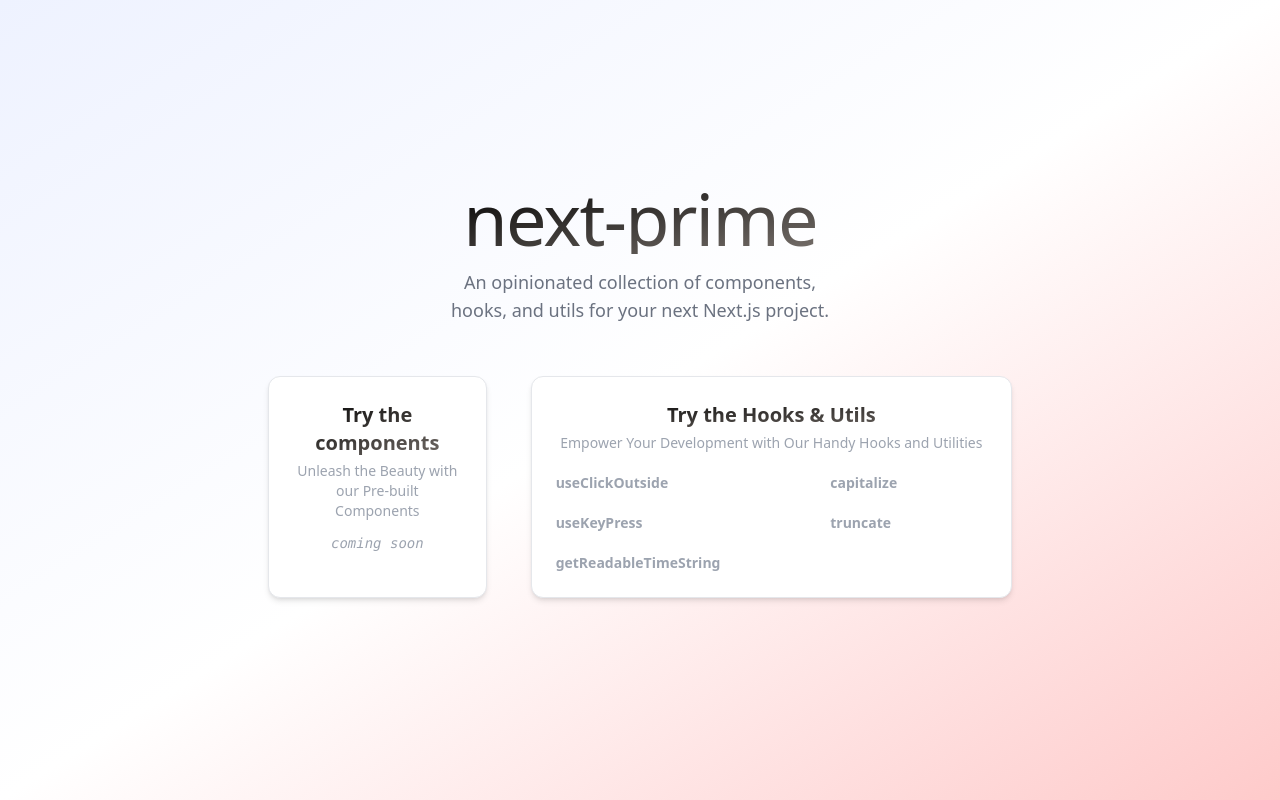
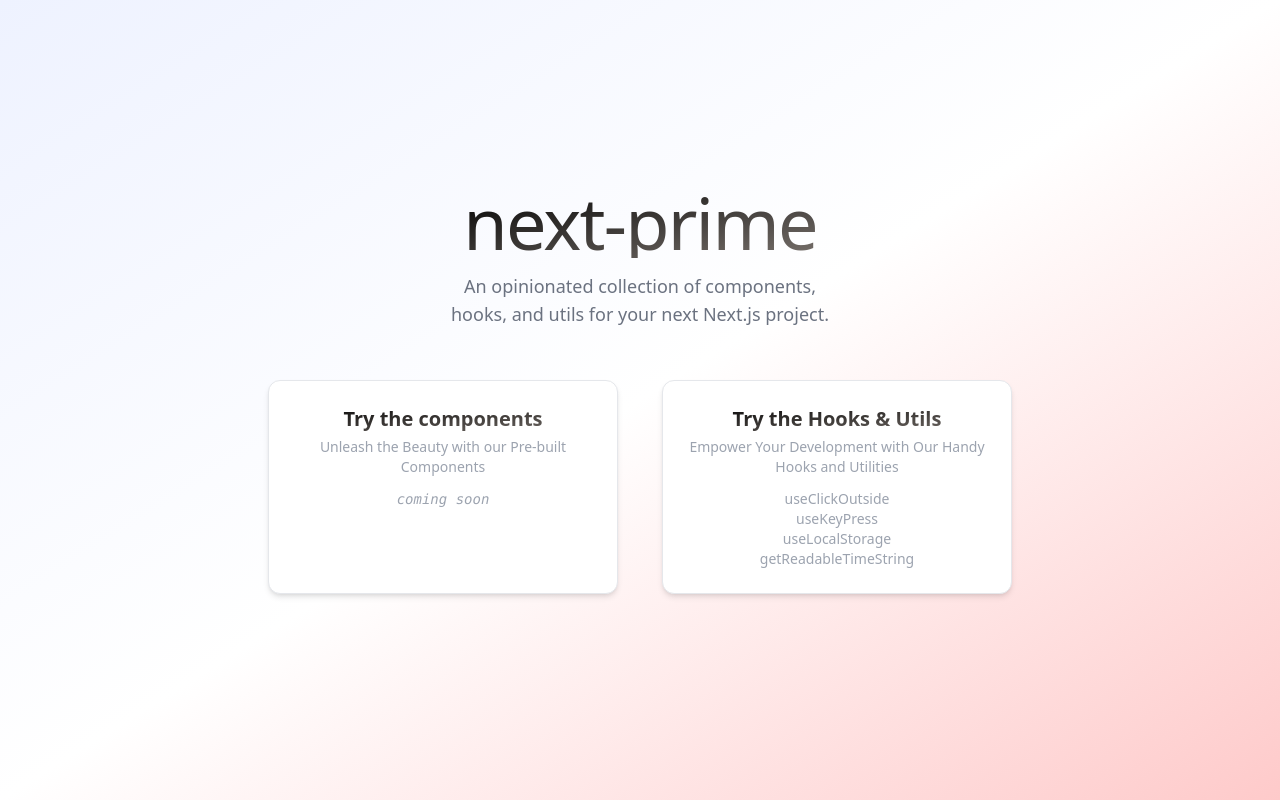
Before and after one commit to timtwiest/next-prime, a Next.js app: page / in a window 1280 px wide. Built offline with nearby package versions, Linux system fonts and the light colour scheme.

Commit message:
add local storage hook, and continue to improve the main-page

```diff
--- a/src/app/page.tsx
+++ b/src/app/page.tsx
@@ -11,16 +11,23 @@
     'An opinionated collection of components, hooks, and utils for your next Next.js project.',
 };
 
+const hooks: string[] = [
+  'useClickOutside',
+  'useKeyPress',
+  'useLocalStorage',
+  'getReadableTimeString',
+];
+
 const cards: {
   title: string;
   description: string;
   large: boolean;
-  component: React.ReactElement;
+  component: React.ReactElement | null;
 }[] = [
   {
     title: 'Try the components',
     description: 'Unleash the Beauty with our Pre-built Components',
-    large: false,
+    large: true,
     component: (
       <Text className="pt-3 text-center font-mono italic">coming soon</Text>
     ),
@@ -28,24 +35,12 @@
   {
     title: 'Try the Hooks & Utils',
     description: 'Empower Your Development with Our Handy Hooks and Utilities',
-    large: true,
+    large: false,
     component: (
-      <div className="grid grid-flow-col grid-rows-3 gap-5 pt-5">
-        <Text as={'span'} className=" font-semibold">
-          useClickOutside
-        </Text>
-        <Text as={'span'} className="font-semibold">
-          useKeyPress
-        </Text>
-        <Text as={'span'} className="font-semibold">
-          getReadableTimeString
-        </Text>
-        <Text as={'span'} className="font-semibold">
-          capitalize
-        </Text>
-        <Text as={'span'} className="font-semibold">
-          truncate
-        </Text>
+      <div className="mt-3 flex flex-col justify-center text-center">
+        {hooks.map((element, i) => (
+          <Text key={`key-${element}-i-${i}`}>{element}</Text>
+        ))}
       </div>
     ),
   },
@@ -60,15 +55,12 @@
       <Text className="mt-3.5 max-w-sm text-center text-sm text-gray-500 sm:text-lg">
         {metadata.description}
       </Text>
-      <div className="my-10 grid w-full max-w-screen-md grid-cols-1 gap-5 px-5 sm:grid-cols-3 xl:px-0">
+      <div className="my-10 grid w-full max-w-screen-md grid-cols-1 gap-5 px-5 sm:grid-cols-2 xl:px-0">
         {cards.map(({ title, description, large, component }, i) => (
           <Card
             key={`card-${title}-i-${i}`}
             className={classnames(
               'transform transition duration-500 hover:scale-105',
-              {
-                'col-span-2': large,
-              },
             )}
           >
             <Card.Header className="font-display justify-center bg-gradient-to-br from-black to-stone-500 bg-clip-text text-center text-lg font-bold text-transparent sm:text-xl">
```
Also changed, not shown: src/hooks/use-local-storage.ts (added, +22 -0 lines), 1 other file (tests, documents, lock files or other folders).
